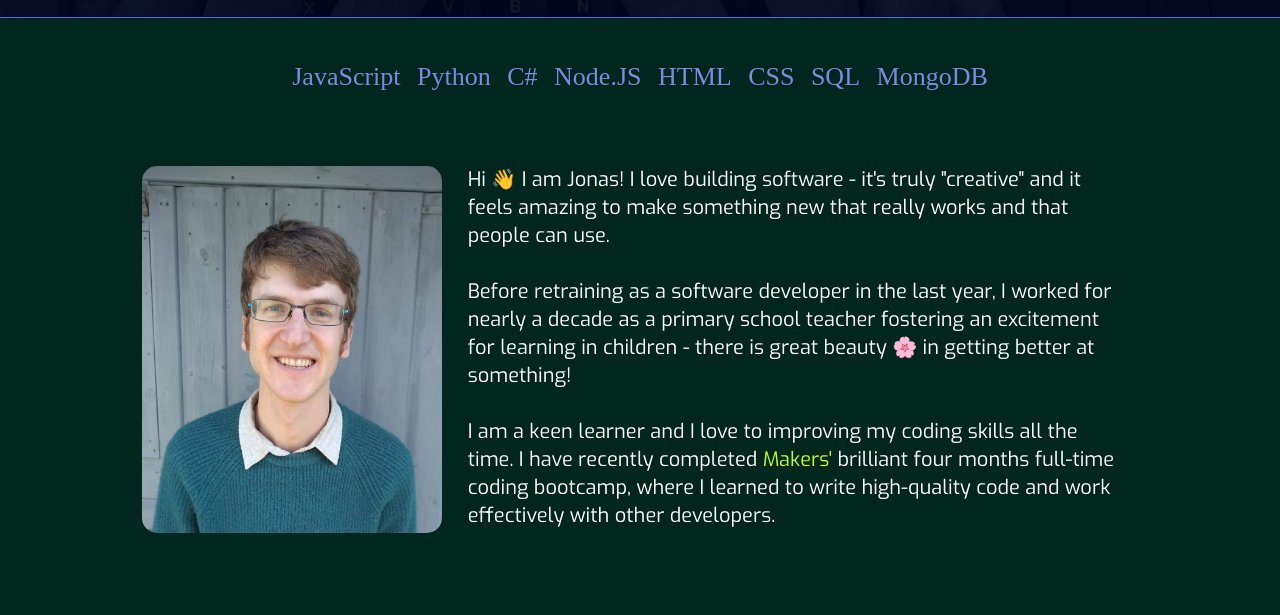
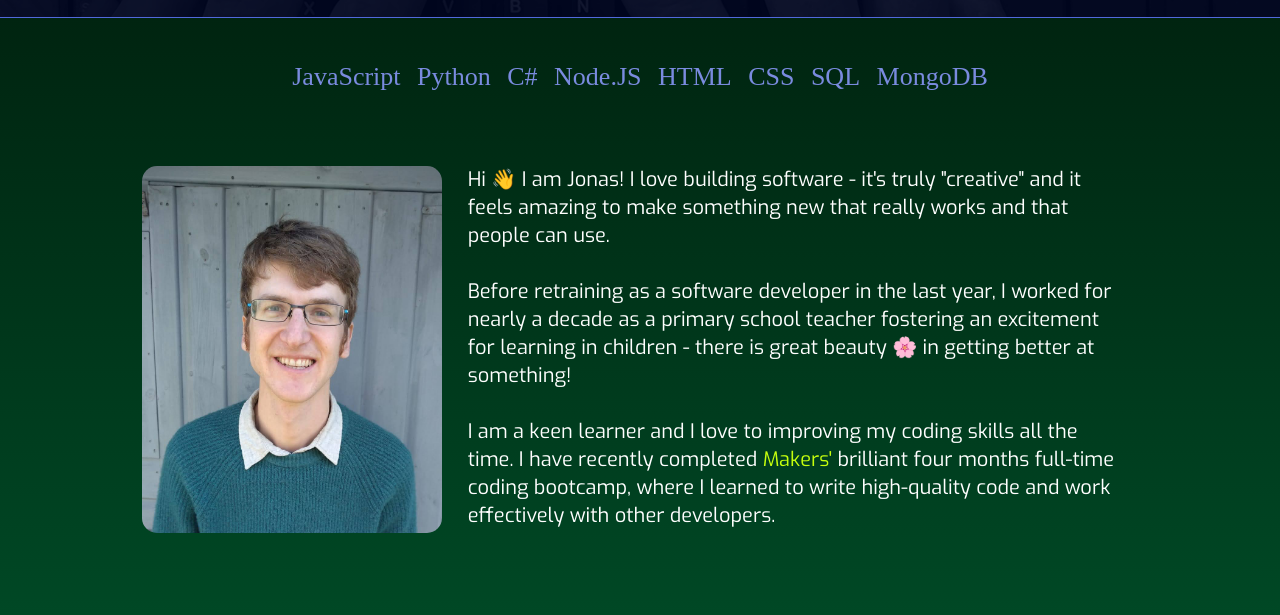
Before and after one commit to jonas-diete/portfolio, a plain HTML site: page index.html in a window 1280 px wide. Shown: the part 185-800 px from the top of the page. Drawn offline with Linux system fonts and the light colour scheme.

Commit message:
changed to gradiend bg colour

```diff
--- a/style.css
+++ b/style.css
@@ -156,7 +156,8 @@ a.selected:hover, a.selected:active {
 }
 
 section {
-	background-color: #01261d;
+	background-image: linear-gradient(to bottom, rgb(0, 36, 16), rgb(0, 112, 60));
+	/* background-color: #01261d; */
 	padding: 20px 0;
 	line-height: 28px;
 }
```
